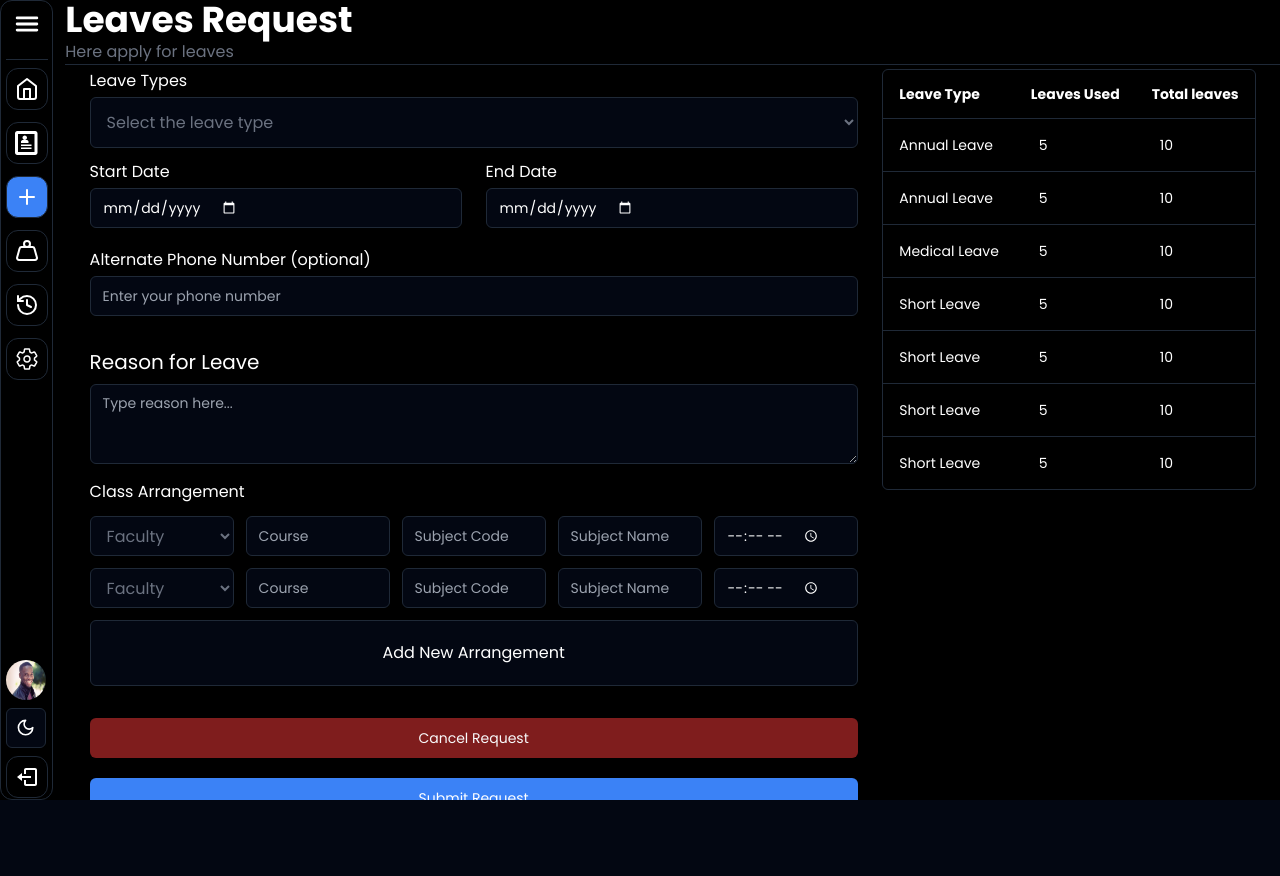
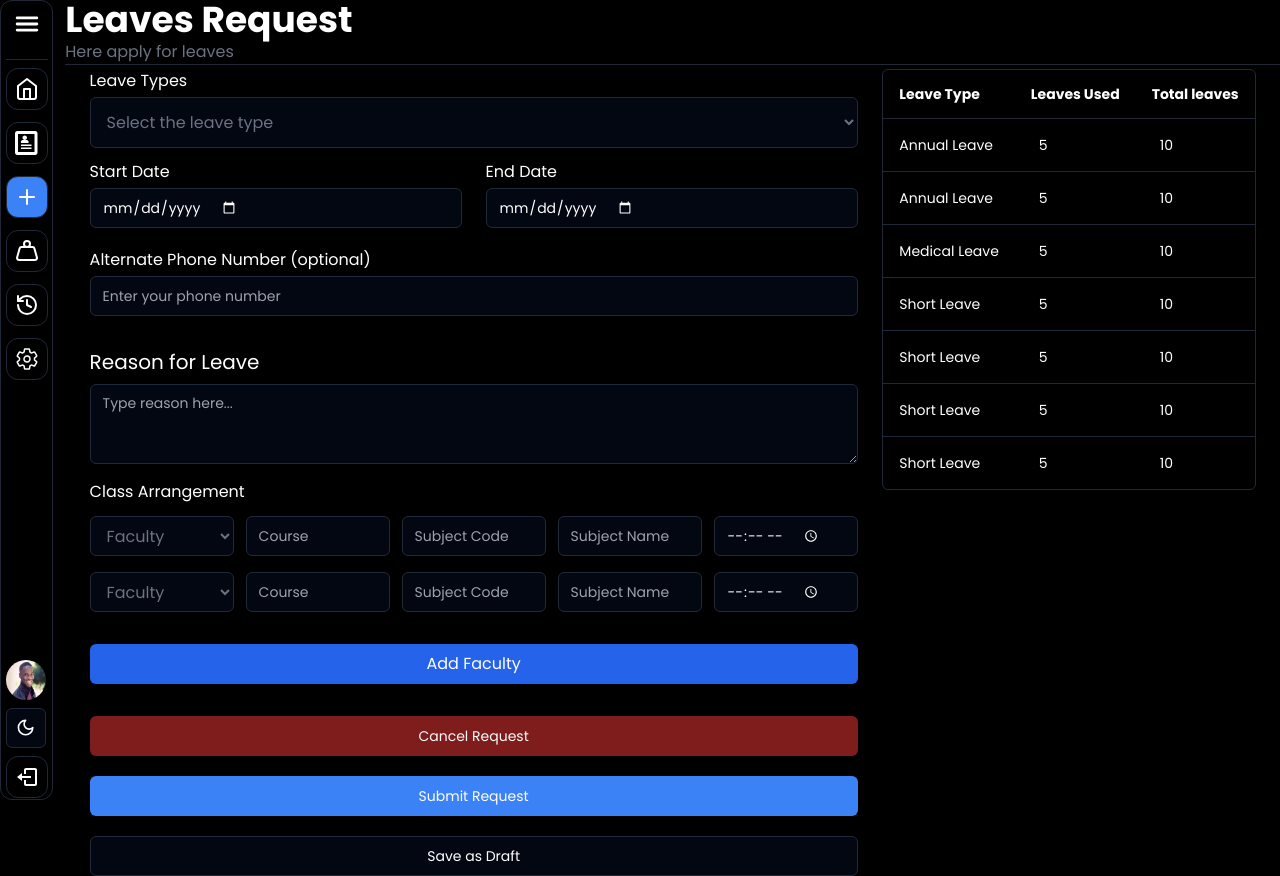
Before and after one commit to Aq7853gehc/leave_sm, a Next.js app: page /user/leavesrequest in a window 1280 px wide. Before the commit the page ends 800 px from the top, so only its background shows below. Built offline with nearby package versions, Linux system fonts and the light colour scheme.

Commit message:
add faculty

```diff
--- a/app/user/leavesrequest/page.tsx
+++ b/app/user/leavesrequest/page.tsx
@@ -21,7 +21,6 @@ interface FormData {
   document: File | null; // Changed to File or null
   faculty: string;
 }
-
 const LeaveRequest: React.FC = () => {
   const [formData, setFormData] = useState<FormData>({
     leaveType: "",
@@ -34,7 +33,6 @@ const LeaveRequest: React.FC = () => {
     document: null,
     faculty: "",
   });
-
   const handleChange = (
     e: ChangeEvent<HTMLInputElement | HTMLTextAreaElement>
   ) => {
@@ -44,7 +42,6 @@ const LeaveRequest: React.FC = () => {
       [name]: value,
     }));
   };
-
   const handleFileChange = (e: ChangeEvent<HTMLInputElement>) => {
     const { name, files } = e.target;
     if (files && files.length > 0) {
@@ -54,28 +51,35 @@ const LeaveRequest: React.FC = () => {
       }));
     }
   };
-
   const handleLeaveTypeChange = (
     event: React.ChangeEvent<HTMLSelectElement>
+
   ) => {
+
     setFormData((prevState) => ({
       ...prevState,
       leaveType: event.target.value,
     }));
   };
+
+  const [faculties, setFaculties] = useState([{ faculty: "" },{faculty:""}]);
   const handleFacultyChange = (
+    index: number,
     event: React.ChangeEvent<HTMLSelectElement>
   ) => {
-    setFormData((prevState) => ({
-      ...prevState,
-      faculty: event.target.value,
-    }));
+    const newFaculties = [...faculties];
+    newFaculties[index].faculty = event.target.value;
+    setFaculties(newFaculties);
   };
 
-  const [count, setCount] = useState(1)
-
+  const addFaculty = (e: React.MouseEvent<HTMLButtonElement>) => {
+    e.preventDefault();
+    setFaculties([...faculties, { faculty: "" }]);
+    console.log(faculties)
+  };
+  const [count, setCount] = useState(1);
   return (
-    <div className="h-screen w-full flex flex-col ">
+    <div className="w-full flex flex-col ">
       <h1 className="text-4xl font-bold">Leaves Request</h1>
       <p className="text-base text-gray-500">Here apply for leaves</p>
       <Separator className="mb-1" />
@@ -224,17 +228,26 @@ const LeaveRequest: React.FC = () => {
                 </div>
               </div>
             </div>
-            {/* Class Arrangement */}
+
             <div className="my-2 pt-2 flex flex-col gap-3">
               <label>Class Arrangement</label>
 
-             <ClassArrang fa={formData.faculty} handle={handleFacultyChange} />
+              <div className="flex flex-col gap-4">
+                {faculties.map((data, index) => (
+                  <ClassArrang
+                    key={index}
+                    fa={data.faculty}
+                    handle={(event) => handleFacultyChange(index, event)}
+                  />
+                ))}
+                <button
+                  onClick={addFaculty}
+                  className="mt-4 px-4 py-2 bg-blue-600 text-white rounded-md"
+                >
+                  Add Faculty
+                </button>
+              </div>
 
-             <ClassArrang fa={formData.faculty} handle={handleFacultyChange} />
-
-             <div className="w-full h-fit py-5 rounded-md flex items-center justify-center text-center border-input border bg-background hover:bg-blue-900" onClick={()=>setCount((prev)=>prev++)}>
-              Add New Arrangement
-             </div>
             </div>
             <div className="mt-8 flex flex-wrap md:justify-between  flex-col gap-5 ">
               <Button variant="destructive" type="reset">
@@ -271,13 +284,13 @@ export default LeaveRequest;
 
 
 
+type ClassProps = {
+  fa: string;
+  handle: (e: React.ChangeEvent<HTMLSelectElement>) => void;
+};
 
 
-type ClassProps = {
-  fa:string,
-  handle:(e:React.ChangeEvent<HTMLSelectElement>)=>void
-}
-const ClassArrang = ({fa,handle}:ClassProps) => (
+const ClassArrang = ({ fa, handle }: ClassProps) => (
   <div className="grid grid-cols-1 md:grid-cols-5 gap-3">
     <div>
       <select
@@ -289,7 +302,9 @@ const ClassArrang = ({fa,handle}:ClassProps) => (
       >
         <option value={""}>Faculty</option>
         {faculty.map((i) => (
-          <option value={i.name}>{i.name}</option>
+          <option key={i.name} value={i.name}>
+            {i.name}
+          </option>
         ))}
       </select>
     </div>
```
